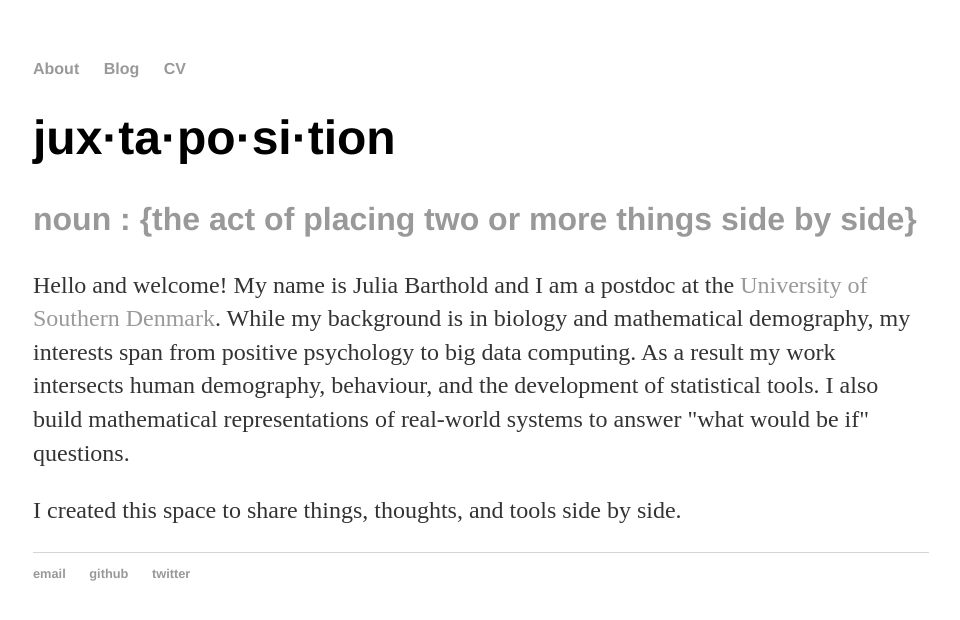
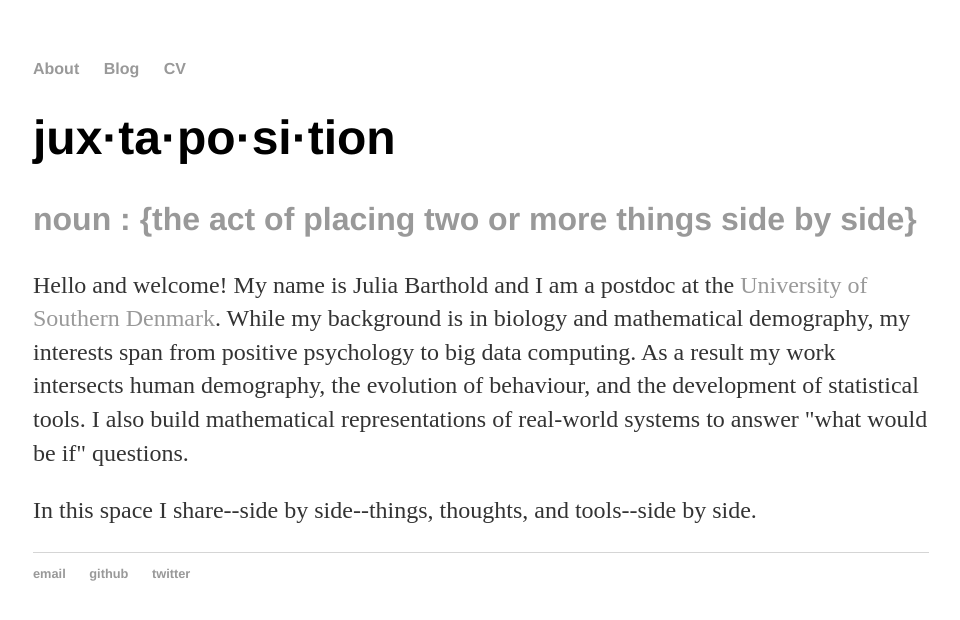
Before and after one commit to bartholdja/bartholdja.github.io, a Jekyll site: the page built from index.html, in a window 1280 px wide. Shown: the top 620 px of the page, without its empty margins (159-1119 px from the left). Built offline with Jekyll 4.4.1, drawn with Linux system fonts in a browser that asks for light colours.

Commit message:
changed index html

```diff
--- a/index.html
+++ b/index.html
@@ -8,7 +8,7 @@ title: juxtaposition
 	<p>Hello and welcome! My name is Julia Barthold and I am a
 	postdoc at the <a href="http://www.sdu.dk">University of Southern Denmark</a>. While my
 	background is in biology and mathematical demography, my interests
-	span from positive psychology to big data computing. As a result my work intersects human demography, behaviour,
+	span from positive psychology to big data computing. As a result my work intersects human demography, the evolution of behaviour,
 	and the development of statistical tools. I also build mathematical representations of real-world systems to answer "what would be if" questions.<p>
-	<p>I created this space to share things, thoughts, and tools side by side.<p>
+	<p>In this space I share--side by side--things, thoughts, and tools--side by side.<p>
 </div><!-- /.blurb -->
```
